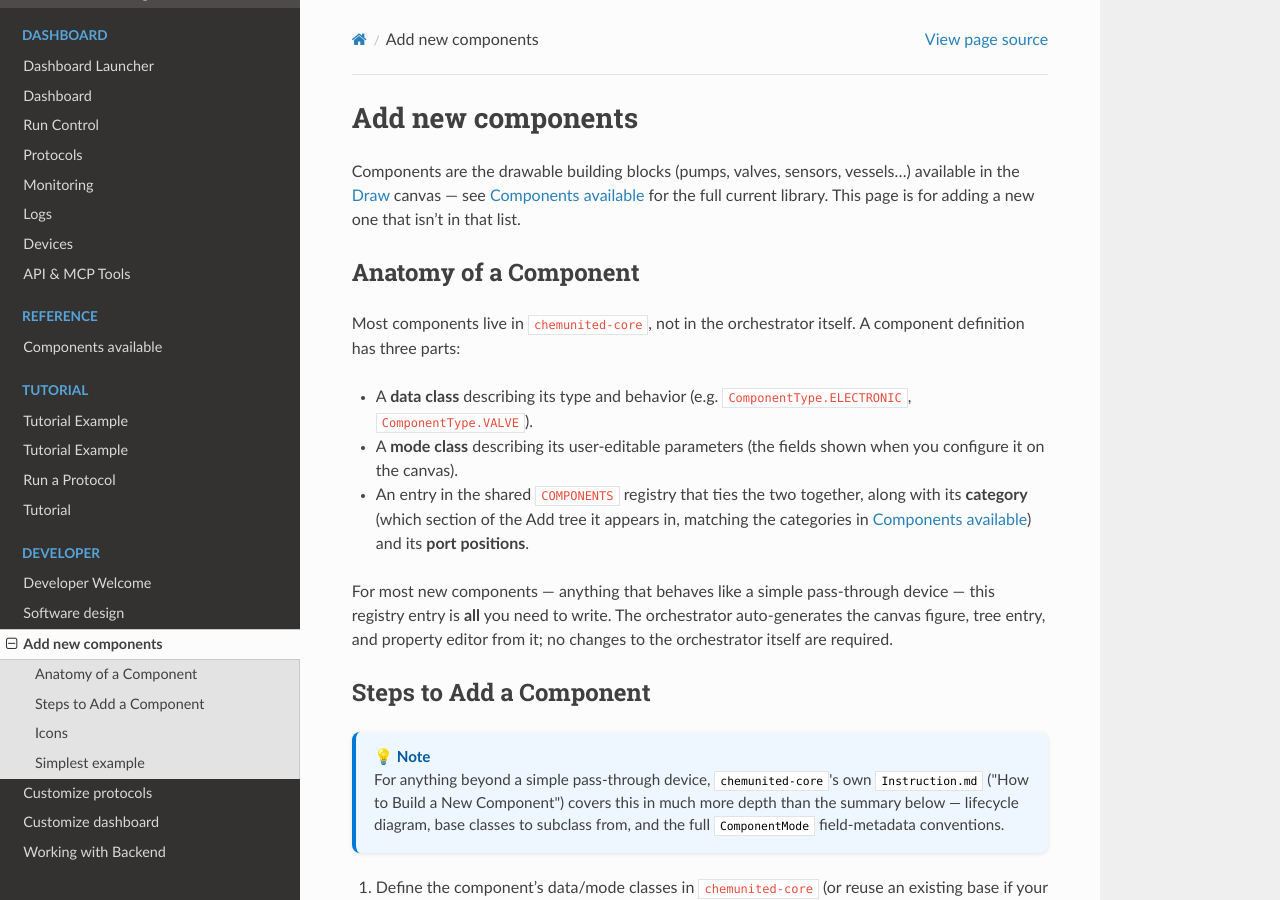
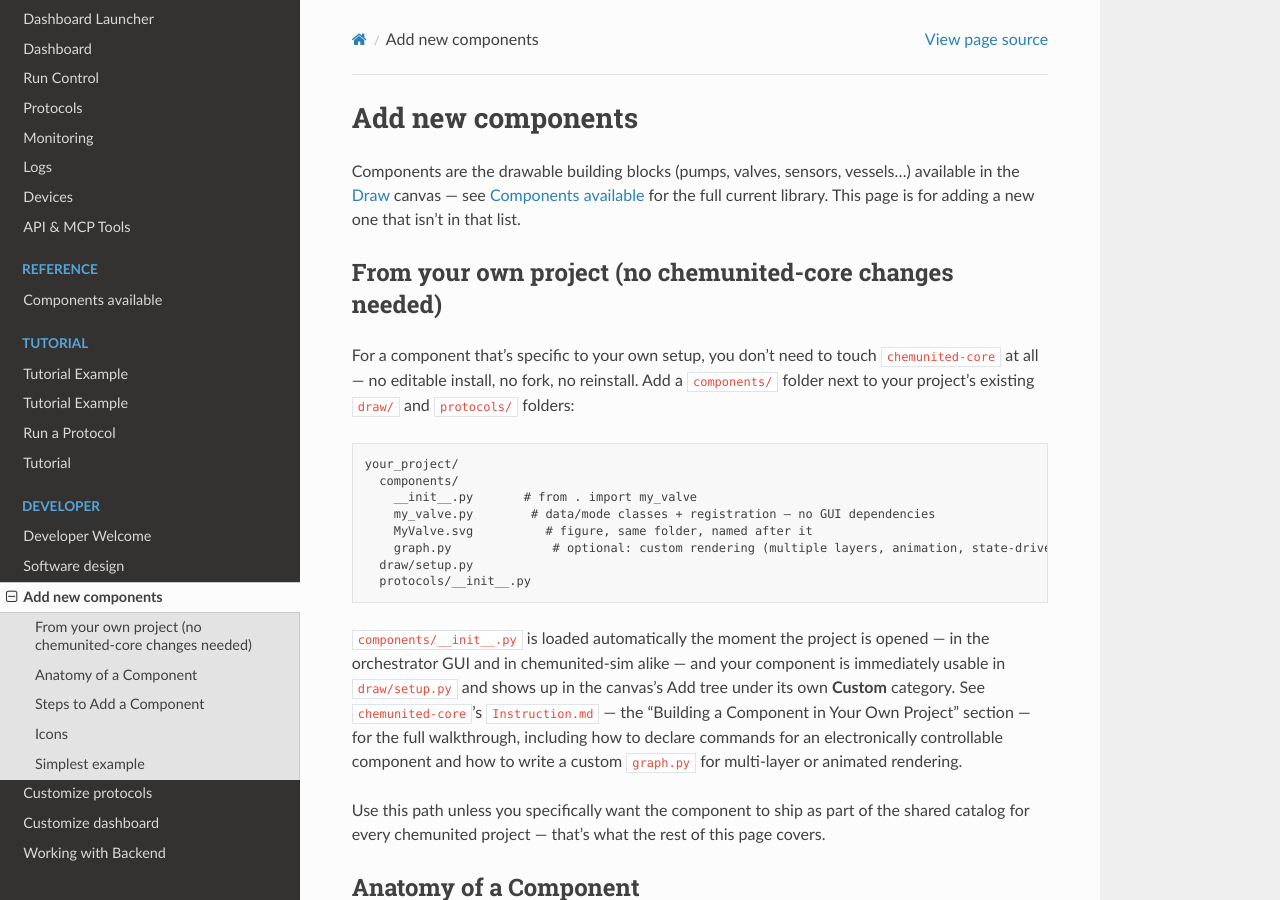
Before and after one commit to automatedchemistry/chemunited-docs, a Sphinx documentation site: the page built from docs/developer/add_components.md, in a window 1280 px wide and 900 px high. Built offline with Sphinx 7.4.7 and the Read the Docs theme 3.1.0, drawn with Linux system fonts in a browser that asks for light colours.

Commit message:
Document building custom components from a project folder
Adds the project-local workflow as the primary path in add_components.md,
ahead of the existing "contribute to the shared catalog" instructions.

````diff
--- a/docs/developer/add_components.md
+++ b/docs/developer/add_components.md
@@ -3,6 +3,32 @@
 Components are the drawable building blocks (pumps, valves, sensors, vessels...) available in the
 [Draw](../drawing/drawing.md) canvas — see [Components available](../reference/components.md) for the full
 current library. This page is for adding a new one that isn't in that list.
+
+## From your own project (no chemunited-core changes needed)
+
+For a component that's specific to your own setup, you don't need to touch `chemunited-core` at all — no
+editable install, no fork, no reinstall. Add a `components/` folder next to your project's existing `draw/` and
+`protocols/` folders:
+
+```text
+your_project/
+  components/
+    __init__.py       # from . import my_valve
+    my_valve.py        # data/mode classes + registration — no GUI dependencies
+    MyValve.svg          # figure, same folder, named after it
+    graph.py              # optional: custom rendering (multiple layers, animation, state-driven appearance)
+  draw/setup.py
+  protocols/__init__.py
+```
+
+`components/__init__.py` is loaded automatically the moment the project is opened — in the orchestrator GUI and in
+chemunited-sim alike — and your component is immediately usable in `draw/setup.py` and shows up in the canvas's Add
+tree under its own **Custom** category. See `chemunited-core`'s `Instruction.md` — the "Building a Component in
+Your Own Project" section — for the full walkthrough, including how to declare commands for an electronically
+controllable component and how to write a custom `graph.py` for multi-layer or animated rendering.
+
+Use this path unless you specifically want the component to ship as part of the shared catalog for every
+chemunited project — that's what the rest of this page covers.
 
 ## Anatomy of a Component
 
````
